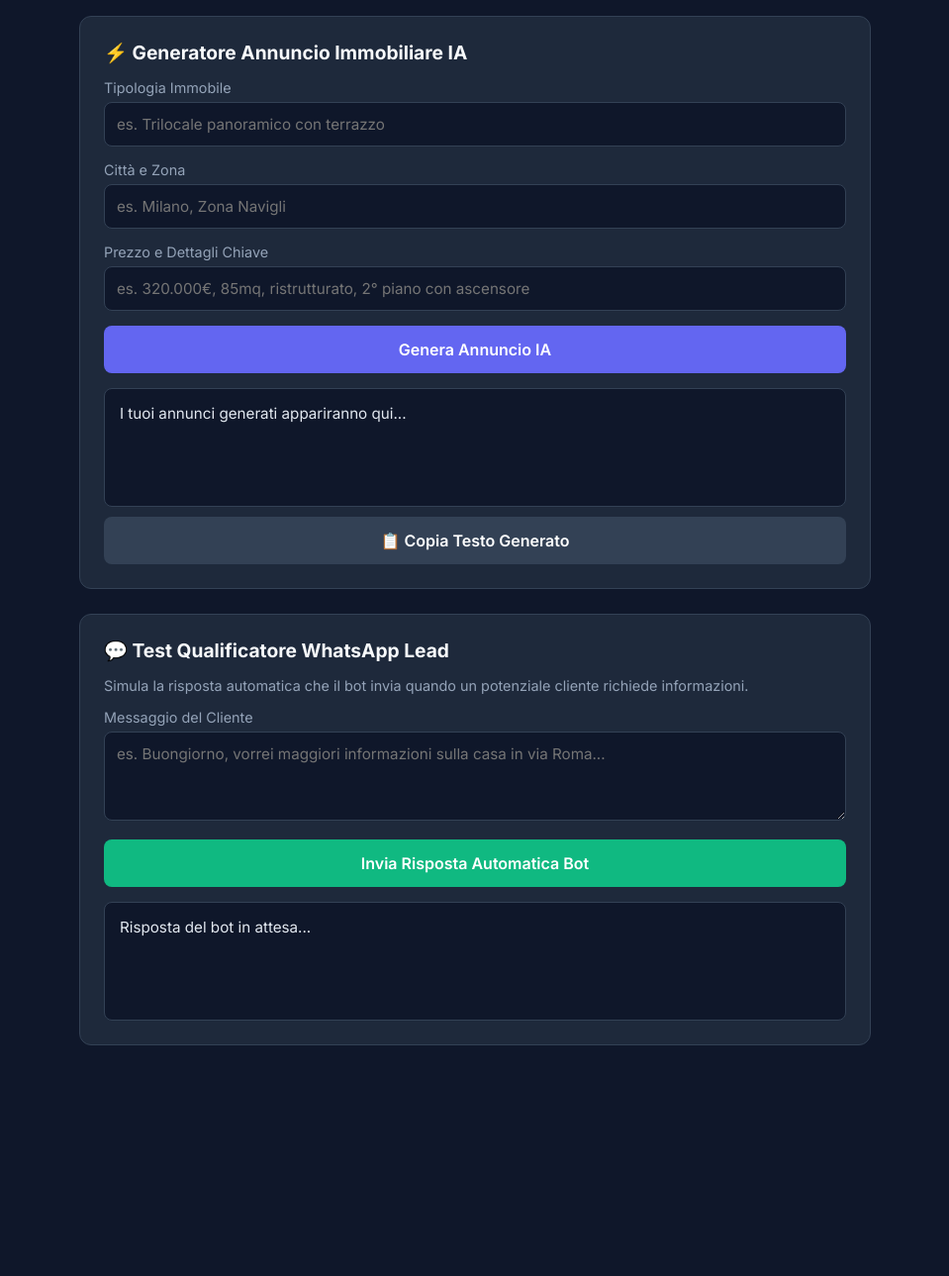
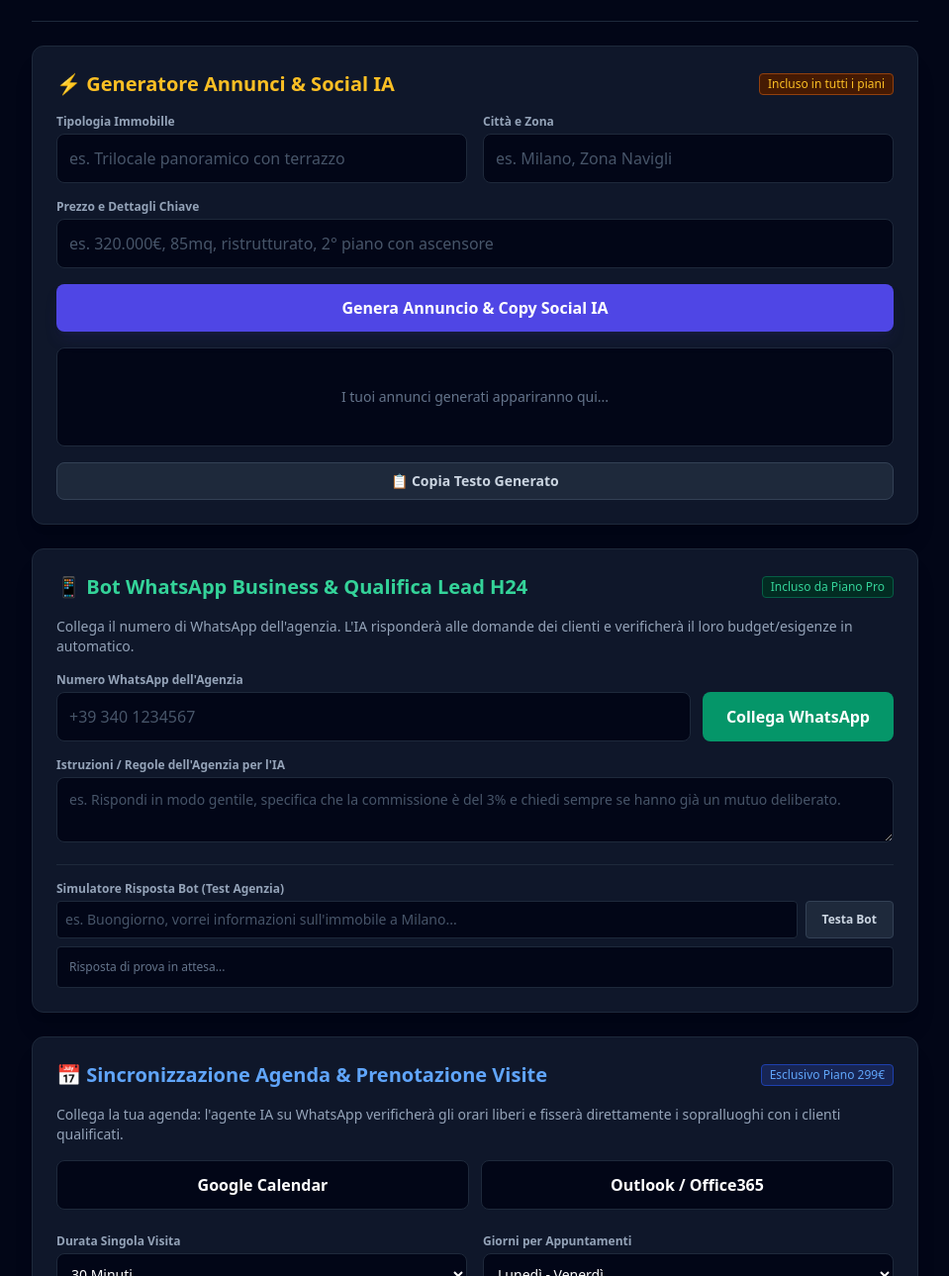
Before and after one commit to fra7280-ship-it/House-and-house, a plain HTML site: page app.html in a window 1280 px wide. Shown: the part 83-1372 px from the top of the page at 99% size, without its empty margins (160-1119 px from the left). Before the commit the page ends 1184 px from the top, so only its background shows below. Drawn offline with nearby package versions, Linux system fonts and the light colour scheme.

Commit message:
Update app.html

```diff
--- a/app.html
+++ b/app.html
@@ -3,143 +3,162 @@
 <head>
   <meta charset="UTF-8">
   <meta name="viewport" content="width=device-width, initial-scale=1.0">
-    <title>RealEstateAI - Dashboard App</title>
-    <link href="https://fonts.googleapis.com/css2?family=Inter:wght@400;500;600;700&display=swap" rel="stylesheet">
-    <style>
-        :root {
-            --bg-color: #0f172a;
-            --card-bg: #1e293b;
-            --primary: #6366f1;
-            --primary-hover: #4f46e5;
-            --text-main: #f8fafc;
-            --text-muted: #94a3b8;
-            --border-color: #334155;
-            --success: #10b981;
-        }
+  <title>SYNKASA - Real Estate AI Dashboard</title>
+  <script src="https://cdn.tailwindcss.com"></script>
+</head>
+<body class="bg-slate-950 text-slate-100 min-h-screen p-4 md:p-8 font-sans">
 
-        * { box-sizing: border-box; margin: 0; padding: 0; font-family: 'Inter', sans-serif; }
-        body { background-color: var(--bg-color); color: var(--text-main); padding: 20px; }
-        .container { max-width: 800px; margin: 0 auto; }
-
-        header { display: flex; justify-content: space-between; align-items: center; padding-bottom: 20px; border-bottom: 1px solid var(--border-color); margin-bottom: 30px; }
-        .logo { font-size: 1.4rem; font-weight: 700; }
-        .logo span { color: var(--primary); }
-        .badge-status { background-color: rgba(16, 185, 129, 0.1); color: var(--success); padding: 5px 12px; border-radius: 20px; font-size: 0.85rem; border: 1px solid rgba(16, 185, 129, 0.3); }
-
-        .card { background-color: var(--card-bg); border: 1px solid var(--border-color); border-radius: 12px; padding: 24px; margin-bottom: 25px; }
-        .card h2 { font-size: 1.2rem; margin-bottom: 15px; display: flex; align-items: center; gap: 8px; }
-
-        .form-group { margin-bottom: 15px; }
-        label { display: block; font-size: 0.9rem; color: var(--text-muted); margin-bottom: 6px; }
-        input, select, textarea { width: 100%; padding: 12px; background-color: #0f172a; border: 1px solid var(--border-color); border-radius: 8px; color: white; font-size: 0.95rem; }
-        textarea { resize: vertical; min-height: 90px; }
-
-        button { width: 100%; background-color: var(--primary); color: white; padding: 14px; border: none; border-radius: 8px; font-weight: 600; font-size: 1rem; cursor: pointer; transition: 0.2s; }
-        button:hover { background-color: var(--primary-hover); }
-
-        .output-box { background-color: #0f172a; border: 1px solid var(--border-color); border-radius: 8px; padding: 15px; margin-top: 15px; min-height: 120px; white-space: pre-wrap; font-size: 0.95rem; color: #e2e8f0; }
-        .copy-btn { margin-top: 10px; background-color: var(--border-color); }
-    </style>
-</head>
-<body>
-
-    <div class="container">
-        <header>
-            <div class="logo">RealEstate<span>AI</span> Dashboard</div>
-            <div class="badge-status">● Account Pro Attivo</div>
+  <!-- Header Dashboard -->
+  <header class="max-w-4xl mx-auto flex flex-col sm:flex-row justify-between items-start sm:items-center gap-4 pb-6 mb-6 border-b border-slate-800">
+    <div>
+      <h1 class="text-2xl font-bold text-white flex items-center gap-2">
+        <span class="text-indigo-500">SYNKASA</span> Dashboard
+      </h1>
+      <p class="text-xs text-slate-400">Piattaforma di Automazione Immobiliare IA</p>
+    </div>
+    <div class="flex items-center gap-2">
+      <span class="px-3 py-1 bg-emerald-950 text-emerald-400 border border-emerald-800 text-xs font-semibold rounded-full flex items-center gap-1.5">
+        <span class="w-2 h-2 rounded-full bg-emerald-500 animate-pulse"></span>
+        Piano Premium Completo (299€)
+      </span>
+    </div>
   </header>
 
-        <!-- Tool 1: Generatore Annunci -->
-        <div class="card">
-            <h2>⚡ Generatore Annuncio Immobiliare IA</h2>
-            <div class="form-group">
-                <label>Tipologia Immobile</label>
-                <input type="text" id="type" placeholder="es. Trilocale panoramico con terrazzo">
+  <main class="max-w-4xl mx-auto space-y-6">
+
+    <!-- LIVEL 1: PIANO BASE (49€) -->
+    <!-- Sezione 1: Generatore Annunci e Social IA -->
+    <section class="bg-slate-900 border border-slate-800 rounded-xl p-6 shadow-xl">
+      <div class="flex justify-between items-center mb-4">
+        <h2 class="text-xl font-bold flex items-center gap-2 text-amber-400">
+          ⚡ Generatore Annunci & Social IA
+        </h2>
+        <span class="text-xs bg-amber-950 text-amber-400 border border-amber-800 px-2 py-0.5 rounded">Incluso in tutti i piani</span>
       </div>
-            <div class="form-group">
-                <label>Città e Zona</label>
-                <input type="text" id="location" placeholder="es. Milano, Zona Navigli">
+      <div class="space-y-4">
+        <div class="grid grid-cols-1 md:grid-cols-2 gap-4">
+          <div>
+            <label class="block text-xs font-semibold text-slate-400 mb-1">Tipologia Immobille</label>
+            <input type="text" placeholder="es. Trilocale panoramico con terrazzo" class="w-full p-3 rounded-lg bg-slate-950 border border-slate-800 text-white placeholder-slate-600 focus:outline-none focus:border-indigo-500" />
           </div>
-            <div class="form-group">
-                <label>Prezzo e Dettagli Chiave</label>
-                <input type="text" id="details" placeholder="es. 320.000€, 85mq, ristrutturato, 2° piano con ascensore">
+          <div>
+            <label class="block text-xs font-semibold text-slate-400 mb-1">Città e Zona</label>
+            <input type="text" placeholder="es. Milano, Zona Navigli" class="w-full p-3 rounded-lg bg-slate-950 border border-slate-800 text-white placeholder-slate-600 focus:outline-none focus:border-indigo-500" />
           </div>
-            <button onclick="generateAd()">Genera Annuncio IA</button>
+        </div>
+        <div>
+          <label class="block text-xs font-semibold text-slate-400 mb-1">Prezzo e Dettagli Chiave</label>
+          <input type="text" placeholder="es. 320.000€, 85mq, ristrutturato, 2° piano con ascensore" class="w-full p-3 rounded-lg bg-slate-950 border border-slate-800 text-white placeholder-slate-600 focus:outline-none focus:border-indigo-500" />
+        </div>
+        <button class="w-full py-3 bg-indigo-600 hover:bg-indigo-500 text-white font-bold rounded-lg transition shadow-lg shadow-indigo-900/20">
+          Genera Annuncio & Copy Social IA
+        </button>
+        <div class="p-4 bg-slate-950 border border-slate-800 rounded-lg min-h-[100px] text-slate-500 text-sm flex items-center justify-center">
+          I tuoi annunci generati appariranno qui...
+        </div>
+        <button class="w-full py-2 bg-slate-800 hover:bg-slate-700 text-slate-300 font-semibold rounded-lg border border-slate-700 text-sm">
+          📋 Copia Testo Generato
+        </button>
+      </div>
+    </section>
 
-            <div class="output-box" id="adResult">I tuoi annunci generati appariranno qui...</div>
-            <button class="copy-btn" onclick="copyText('adResult')">📋 Copia Testo Generato</button>
+    <!-- LIVELLO 2: PIANO PRO (149€ - 199€) -->
+    <!-- Sezione 2: Bot WhatsApp Business & Qualifica Lead -->
+    <section class="bg-slate-900 border border-slate-800 rounded-xl p-6 shadow-xl">
+      <div class="flex justify-between items-center mb-4">
+        <h2 class="text-xl font-bold flex items-center gap-2 text-emerald-400">
+          📱 Bot WhatsApp Business & Qualifica Lead H24
+        </h2>
+        <span class="text-xs bg-emerald-950 text-emerald-400 border border-emerald-800 px-2 py-0.5 rounded">Incluso da Piano Pro</span>
       </div>
+      <p class="text-sm text-slate-400 mb-4">
+        Collega il numero di WhatsApp dell'agenzia. L'IA risponderà alle domande dei clienti e verificherà il loro budget/esigenze in automatico.
+      </p>
 
-        <!-- Tool 2: Simulatore WhatsApp Qualification -->
-        <div class="card">
-            <h2>💬 Test Qualificatore WhatsApp Lead</h2>
-            <p style="color: var(--text-muted); font-size: 0.9rem; margin-bottom: 15px;">
-                Simula la risposta automatica che il bot invia quando un potenziale cliente richiede informazioni.
-            </p>
-            <div class="form-group">
-                <label>Messaggio del Cliente</label>
-                <textarea id="clientMsg" placeholder="es. Buongiorno, vorrei maggiori informazioni sulla casa in via Roma..."></textarea>
-            </div>
-            <button onclick="simulateBot()" style="background-color: var(--success);">Invia Risposta Automatica Bot</button>
-
-            <div class="output-box" id="botResult">Risposta del bot in attesa...</div>
+      <div class="space-y-4">
+        <div>
+          <label class="block text-xs font-semibold text-slate-400 mb-1">Numero WhatsApp dell'Agenzia</label>
+          <div class="flex flex-col sm:flex-row gap-3">
+            <input type="tel" id="wa-number" placeholder="+39 340 1234567" class="flex-1 p-3 rounded-lg bg-slate-950 border border-slate-800 text-white placeholder-slate-600 focus:outline-none focus:border-emerald-500" />
+            <button onclick="alert('Numero WhatsApp memorizzato! Inizio sincronizzazione agente IA...')" class="px-6 py-3 bg-emerald-600 hover:bg-emerald-500 text-white font-bold rounded-lg transition">
+              Collega WhatsApp
+            </button>
           </div>
         </div>
 
-    <script>
-        function generateAd() {
-            const type = document.getElementById('type').value || 'Splendido appartamento';
-            const location = document.getElementById('location').value || 'posizione centrale';
-            const details = document.getElementById('details').value || 'prezzo competitivo';
+        <div>
+          <label class="block text-xs font-semibold text-slate-400 mb-1">Istruzioni / Regole dell'Agenzia per l'IA</label>
+          <textarea rows="2" placeholder="es. Rispondi in modo gentile, specifica che la commissione è del 3% e chiedi sempre se hanno già un mutuo deliberato." class="w-full p-3 rounded-lg bg-slate-950 border border-slate-800 text-white placeholder-slate-600 text-sm focus:outline-none focus:border-emerald-500"></textarea>
+        </div>
 
-            const resultBox = document.getElementById('adResult');
-            resultBox.innerText = "⏳ Generazione dell'annuncio in corso con IA...";
+        <!-- Simulator incorporato -->
+        <div class="border-t border-slate-800 pt-4 mt-2">
+          <label class="block text-xs font-semibold text-slate-400 mb-1">Simulatore Risposta Bot (Test Agenzia)</label>
+          <div class="flex gap-2 mb-2">
+            <input type="text" placeholder="es. Buongiorno, vorrei informazioni sull'immobile a Milano..." class="flex-1 p-2 rounded bg-slate-950 border border-slate-800 text-sm text-white placeholder-slate-600" />
+            <button class="px-4 py-2 bg-slate-800 hover:bg-slate-700 text-xs font-bold text-slate-300 rounded border border-slate-700">Testa Bot</button>
+          </div>
+          <div class="p-3 bg-slate-950 rounded border border-slate-800 text-xs text-slate-500">
+            Risposta di prova in attesa...
+          </div>
+        </div>
+      </div>
+    </section>
 
-            setTimeout(() => {
-                resultBox.innerText = `🏡 OPPORTUNITÀ UNICA A ${location.toUpperCase()}!
+    <!-- LIVELLO 3: PIANO PREMIUM (299€) -->
+    <!-- Sezione 3: Sincronizzazione Agenda & Fissaggio Visite Automatica -->
+    <section class="bg-slate-900 border border-slate-800 rounded-xl p-6 shadow-xl">
+      <div class="flex justify-between items-center mb-4">
+        <h2 class="text-xl font-bold flex items-center gap-2 text-blue-400">
+          📅 Sincronizzazione Agenda & Prenotazione Visite
+        </h2>
+        <span class="text-xs bg-blue-950 text-blue-400 border border-blue-800 px-2 py-0.5 rounded">Esclusivo Piano 299€</span>
+      </div>
+      <p class="text-sm text-slate-400 mb-4">
+        Collega la tua agenda: l'agente IA su WhatsApp verificherà gli orari liberi e fisserà direttamente i sopralluoghi con i clienti qualificati.
+      </p>
 
-Proponiamo in vendita esclusiva ${type.toLowerCase()}, situato in una delle zone più ricercate e servite.
+      <div class="space-y-4">
+        <div class="grid grid-cols-1 sm:grid-cols-2 gap-3">
+          <button onclick="alert('Connessione a Google Calendar in corso...')" class="py-3 px-4 bg-slate-950 hover:bg-slate-800 border border-slate-800 rounded-lg text-white font-semibold flex items-center justify-center gap-2 transition">
+            Google Calendar
+          </button>
+          <button onclick="alert('Connessione a Outlook in corso...')" class="py-3 px-4 bg-slate-950 hover:bg-slate-800 border border-slate-800 rounded-lg text-white font-semibold flex items-center justify-center gap-2 transition">
+            Outlook / Office365
+          </button>
+        </div>
 
-Caratteristiche principali:
-- Dettagli: ${details}
-- Luminosità eccellente e finiture di qualità
-- Ideale sia per famiglie che come investimento ad alta redditività
+        <div class="grid grid-cols-1 sm:grid-cols-2 gap-4 pt-2">
+          <div>
+            <label class="block text-xs font-semibold text-slate-400 mb-1">Durata Singola Visita</label>
+            <select class="w-full p-2.5 rounded-lg bg-slate-950 border border-slate-800 text-sm text-white">
+              <option>30 Minuti</option>
+              <option>45 Minuti</option>
+              <option>60 Minuti</option>
+            </select>
+          </div>
+          <div>
+            <label class="block text-xs font-semibold text-slate-400 mb-1">Giorni per Appuntamenti</label>
+            <select class="w-full p-2.5 rounded-lg bg-slate-950 border border-slate-800 text-sm text-white">
+              <option>Lunedì - Venerdì</option>
+              <option>Lunedì - Sabato</option>
+              <option>Tutti i giorni</option>
+            </select>
+          </div>
+        </div>
 
-📍 Posizione strategica comoda per tutti i servizi principali e i trasporti.
+        <!-- Registro Visite Fissate dall'IA -->
+        <div class="border-t border-slate-800 pt-4 mt-2">
+          <label class="block text-xs font-semibold text-slate-400 mb-2">Prossime Visite Fissate in Automatico dall'IA</label>
+          <div class="p-4 bg-slate-950 border border-slate-800 rounded-lg text-xs text-slate-400 flex justify-between items-center">
+            <span>Nessun appuntamento fissato nelle ultime 24 ore.</span>
+            <span class="text-emerald-400 font-semibold">Agenda Sincronizzata</span>
+          </div>
+        </div>
+      </div>
+    </section>
 
-📞 Per maggiori dettagli o per fissare una visita prioritaria, rispondi direttamente a questo messaggio o contattaci ora!`;
-            }, 1000);
-        }
+  </main>
 
-        function simulateBot() {
-            const clientMsg = document.getElementById('clientMsg').value;
-            const botBox = document.getElementById('botResult');
-
-            if(!clientMsg) {
-                alert('Inserisci prima un messaggio di prova del cliente!');
-                return;
-            }
-
-            botBox.innerText = "🤖 Bot in elaborazione...";
-
-            setTimeout(() => {
-                botBox.innerText = `🤖 Assistente Virtuale RealEstateAI:
-
-"Salve! Grazie per aver espresso interesse per questo immobile.
-
-Per aiutarla al meglio e darle precedenza negli appuntamenti, posso chiederle:
-1. Ha già una delibera o pre-approvazione del mutuo in banca?
-2. Quali sono le sue tempistiche ideali per il trasferimento?
-
-Se desidera, può anche prenotare direttamente un colloquio conoscitivo qui: [Link Calendly Agente]"`;
-            }, 800);
-        }
-
-        function copyText(id) {
-            const text = document.getElementById(id).innerText;
-            navigator.clipboard.writeText(text);
-            alert('Testo copiato negli appunti!');
-        }
-    </script>
 </body>
 </html>
```
Lines whose indentation alone changed are shown as unchanged.
